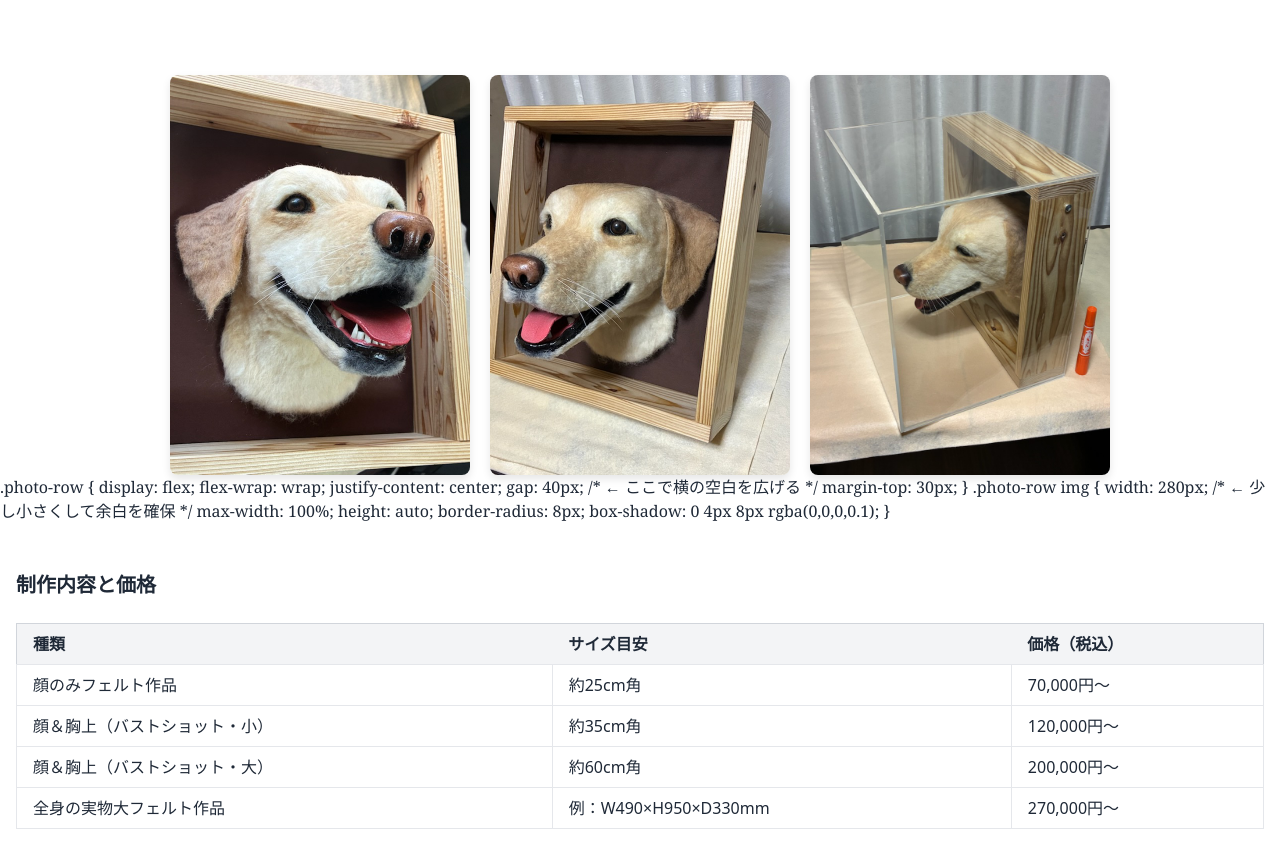
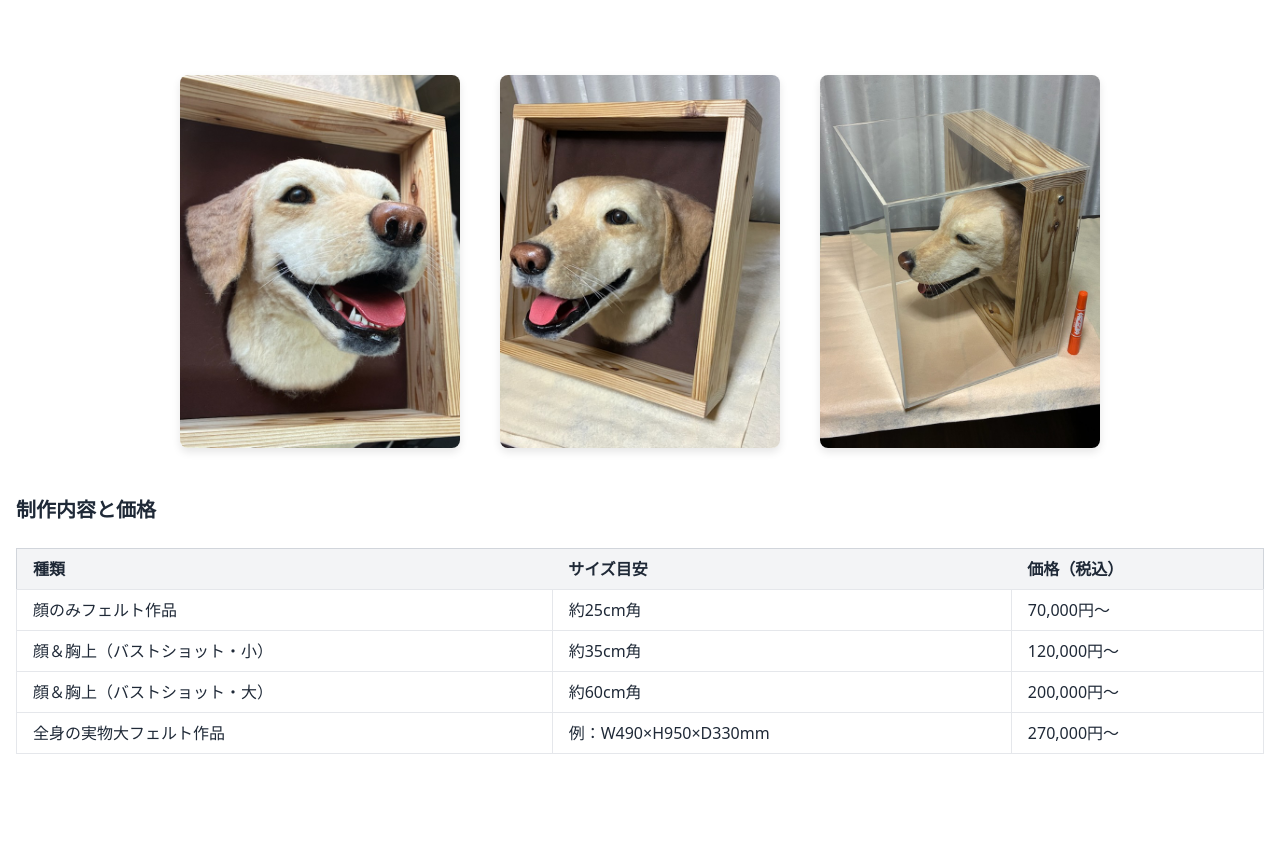
Before and after one commit to bdst-141541/bojangles_hp_nextv16, a plain HTML site: page index.html in a window 1280 px wide. Shown: the part 1627-2474 px from the top of the page. Drawn offline with nearby package versions, Linux system fonts and the light colour scheme.

Commit message:
Update index.html

```diff
--- a/index.html
+++ b/index.html
@@ -92,21 +92,23 @@
   <img src="images/Labrador 2.jpg" alt="ラブラドール参考作品2">
   <img src="images/Labrador 3.jpg" alt="ラブラドール参考作品3">
 </div>
+<style>
 .photo-row {
   display: flex;
   flex-wrap: wrap;
   justify-content: center;
-  gap: 40px; /* ← ここで横の空白を広げる */
+  gap: 40px;
   margin-top: 30px;
 }
 
 .photo-row img {
-  width: 280px; /* ← 少し小さくして余白を確保 */
+  width: 280px;
   max-width: 100%;
   height: auto;
   border-radius: 8px;
   box-shadow: 0 4px 8px rgba(0,0,0,0.1);
 }
+</style>
 <section class="bg-white py-12 px-4 font-sans">
   <h2 class="text-xl font-semibold mb-6">制作内容と価格</h2>
   <table class="table-auto w-full border border-gray-300 text-sm md:text-base">
```
